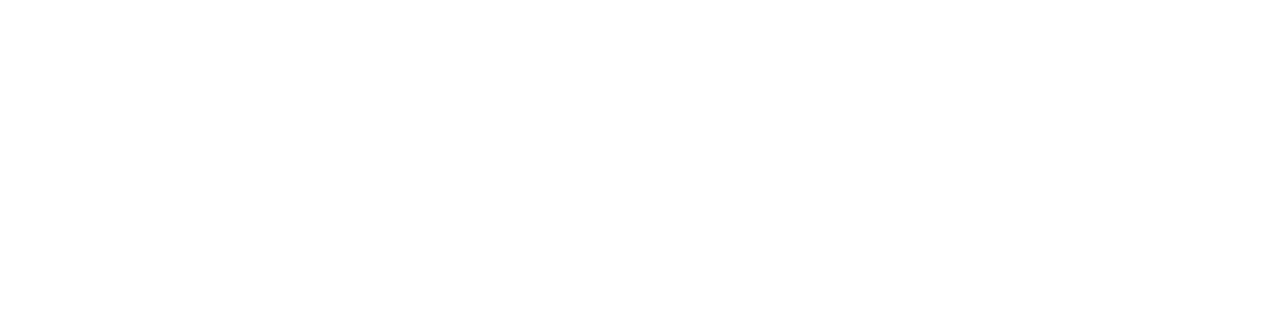
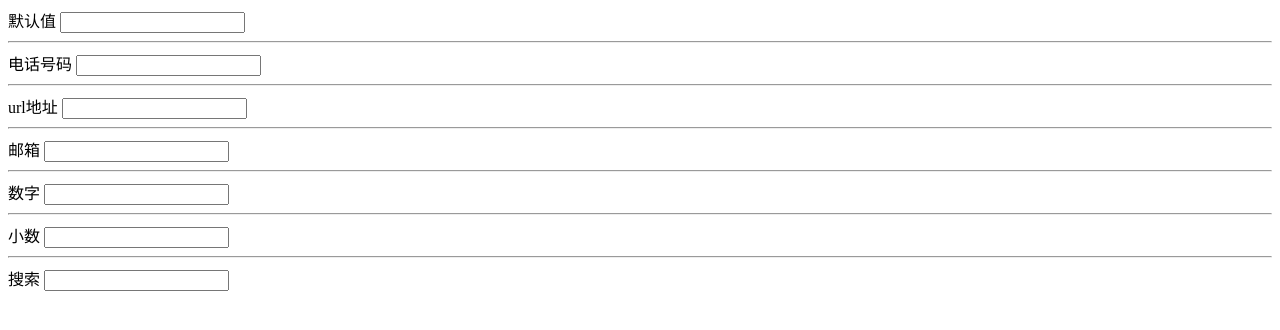
Before and after one commit to 15565322125/test, a plain HTML site: page test.html in a window 1280 px wide. Drawn offline with Linux system fonts and the light colour scheme.

Commit message:
Update test.html

```diff
--- a/test.html
+++ b/test.html
@@ -6,6 +6,26 @@
 	<title>Document</title>
 </head>
 <body>
+	默认值
+	<input type="text" inputmode="text">
+	<hr>
+	电话号码
+	<input type="text" inputmode="tel">
+	<hr>
+	url地址
+	<input type="text" inputmode="url">
+	<hr>
+	邮箱
+	<input type="text" inputmode="eamil">
+	<hr>
+	数字
+	<input type="text" inputmode="numeric">
+	<hr>
+	小数
+	<input type="text" inputmode="decimal">
+	<hr>
+	搜索
+	<input type="text" inputmode="search">
 	<script>
 		alert(new Date('2022-07-12 00:00:00'))
 	</script>
```
